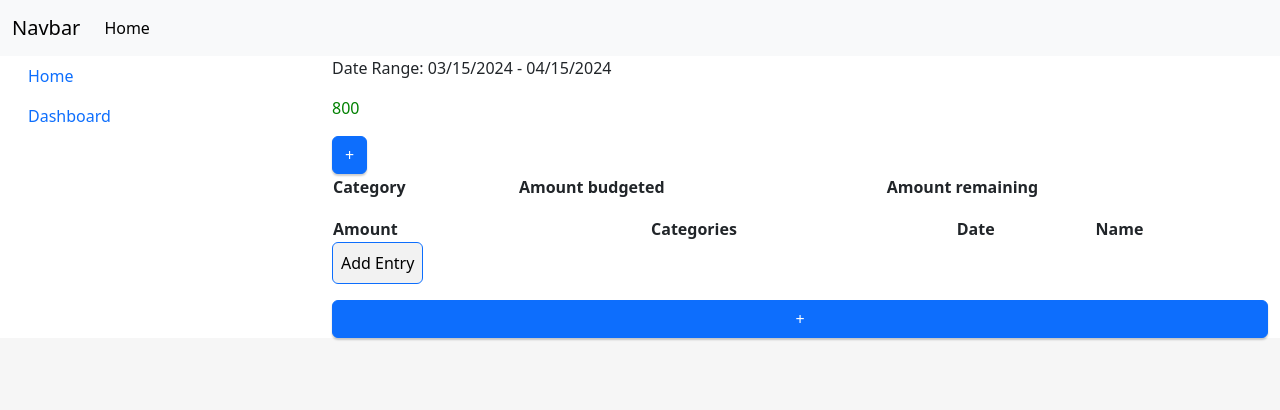
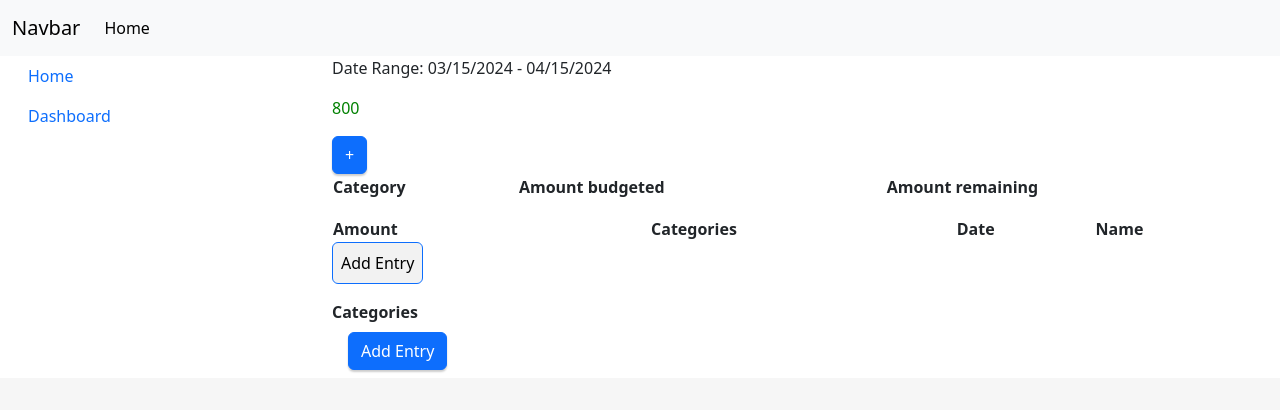
Before and after one commit to Injourn/Nudget, a React (Vite) app: page / in a window 1280 px wide. Shown: the top 410 px of the page. Built offline with nearby package versions, Linux system fonts and the light colour scheme.

Commit message:
Add data list.

```diff
--- a/src/components/CategoryAddEdit.tsx
+++ b/src/components/CategoryAddEdit.tsx
@@ -17,9 +17,12 @@ function CategoryAddEdit(props:any){
         }
         formData.preventDefault();
     }
+    function removeCategory(){
+        invoke("remove_category",{category:item})
+    }
 
     return (
-        <GenericForm onSubmit={onSubmit} edit={item.id > 0}>
+        <GenericForm onSubmit={onSubmit} edit={item.id > 0} onRemove={removeCategory}>
             <GenericFormInput id={"name"} label={"Name"} item={item.name}
                 type={"text"} onChange={(e) => item.name = e.target.value}/>
         </GenericForm>
--- a/src/components/CategoryList.tsx
+++ b/src/components/CategoryList.tsx
@@ -1,9 +1,9 @@
-import { useState } from "react";
+import { ReactNode, useState } from "react";
 import CategoryModel from "../models/CategoryModel";
-import Category from "./Category";
 import Modal from "./ui/Modal";
 import CategoryAddEdit from "./CategoryAddEdit";
 import { invoke } from "@tauri-apps/api";
+import DataList from "./ui/DataList";
 
 function CategoryList(){
     const [modalData, setModalData] = useState<CategoryModel>({} as CategoryModel);
@@ -15,22 +15,37 @@ function CategoryList(){
         setModalData(model);
     }
 
+    function addRowClick(){
+        changeModalData({id:0, name:""} as CategoryModel);
+    }
+
+    function onRowClick(data: CategoryModel){
+        changeModalData(data);
+    }
+
+    function listRow(data:CategoryModel){
+        return(
+            <>{data.name}</>
+        )
+    }
+
 
     return(
-        <ul className="list-group list-group-flush">
-            {tableData.map((data,i) =>
-
-                <Category data={data} key={i} changeModalData={changeModalData}/>
-            )}
-            <button type="button" className="btn btn-primary"
-                data-bs-toggle="modal" data-bs-target="#categoryModelAddEdit"
-                onClick={() => changeModalData({id:0, name:""} as CategoryModel)}>
-                    +
-            </button>
-            <Modal name="categoryModelAddEdit" title="Add Category">
+        <>
+            <b>Categories</b>
+            <DataList
+             modalTarget={"categoryModelAddEdit"}
+             addRowClick={addRowClick}
+             listRow={listRow}
+             onRowClick={onRowClick}
+             listData={tableData}
+             addRowBox={true}
+             >
+            </DataList>
+            <Modal name="categoryModelAddEdit" title="Category">
                 <CategoryAddEdit category={modalData}/>
             </Modal>
-        </ul>
+        </>
     )
 }
 
--- a/src/components/TransactionTable.tsx
+++ b/src/components/TransactionTable.tsx
@@ -80,7 +80,7 @@ function TransactionTable(){
             <Modal name="transactionModalView" title="View Transaction">
                 <TransactionViewDetail entry={modalData} />
             </Modal>
-            <Modal name="transactionModalAddEdit" title="Add Transaction">
+            <Modal name="transactionModalAddEdit" title="Transaction">
                 <TransactionAddEdit entry={modalData}/>
             </Modal>
         </>
--- a/src/components/forms/GenericForm.tsx
+++ b/src/components/forms/GenericForm.tsx
@@ -2,7 +2,7 @@ import { FormEventHandler, MouseEventHandler, ReactNode, useState } from "react"
 import Modal from "../ui/Modal";
 
 interface GenericFormProps{
-    onRemove: MouseEventHandler<HTMLButtonElement> | undefined;
+    onRemove?: MouseEventHandler<HTMLButtonElement> | undefined;
     children: ReactNode;
     onSubmit: FormEventHandler<HTMLFormElement>;
     edit?: boolean;
@@ -20,12 +20,14 @@ function GenericForm(props:GenericFormProps){
             <div className="row align-items-center mb-3">
                 <div className="col-auto">
                     <input type="submit" className="btn" data-bs-dismiss="modal" value={props.edit ? "Edit entry" : "Add Entry"} />
-                    { areYouSure ?
-                        <button type="button" className="btn-secondary" data-bs-dismiss="modal" aria-label="Close" onClick={props.onRemove}>
-                            Are You Sure?
-                        </button>
-                        :
-                        <button type="button" onClick={() => setAreYouSure(true)}>Delete</button>
+                    {props.edit ?
+                        areYouSure ?
+                            <button type="button" className="btn-secondary" data-bs-dismiss="modal" aria-label="Close" onClick={props.onRemove}>
+                                Are You Sure?
+                            </button>
+                            :
+                            <button type="button" onClick={() => setAreYouSure(true)}>Delete</button>
+                         : <></>
                     }
                     {props.cancellable ?
                         <button type="button" className="btn-secondary" data-bs-dismiss="modal" aria-label="Close">Cancel</button>
--- /dev/null
+++ b/src/components/ui/DataList.tsx
@@ -0,0 +1,37 @@
+import { MouseEventHandler, ReactNode } from "react";
+
+interface DataListProps{
+    modalTarget: string;
+    addRowClick?: MouseEventHandler<HTMLButtonElement> | undefined;
+    listRow(data: any): ReactNode;
+    onRowClick?(data: any): void;
+    listData: any;
+    addRowBox?:boolean;
+
+
+}
+
+function DataList(props:DataListProps){
+
+
+    return(
+        <ul className="list-group list-group-flush">
+            {props.addRowBox ?
+                    <li className="list-group-item">
+                        <button type="button" className="btn btn-primary"
+                        data-bs-toggle="modal" data-bs-target={"#" + props.modalTarget}
+                        onClick={props.addRowClick}> Add Entry
+                        </button>
+                    </li> : null
+                }
+            {props.listData.map((data: any) =>
+
+                <li data-bs-toggle="modal" data-bs-target={"#" + props.modalTarget} className="list-group-item" onClick={() => props.onRowClick?.(data)}>
+                    {props.listRow(data)}
+                </li>
+            )}
+        </ul>
+    )
+}
+
+export default DataList;
--- a/src/components/ui/Table.tsx
+++ b/src/components/ui/Table.tsx
@@ -4,7 +4,7 @@ interface TableProps{
     name?:string;
     tableRow(data: any): ReactNode;
     modalTarget?: string;
-    onRowClick(data: any): void;
+    onRowClick?(data: any): void;
     addRowClick?(): import("react").MouseEventHandler<HTMLButtonElement> | undefined;
     addRowBox?: boolean;
     tableData: any[];
@@ -35,7 +35,7 @@ function Table(props:TableProps){
 
                 {props.tableData.map((data) =>
                     props.editable ?
-                    <tr  data-bs-toggle="modal" data-bs-target={"#" + props.modalTarget} onClick={() => props.onRowClick(data)}>
+                    <tr  data-bs-toggle="modal" data-bs-target={"#" + props.modalTarget} onClick={() => props.onRowClick?.(data)}>
                         {props.tableRow(data)}
                     </tr>
                     :
```
